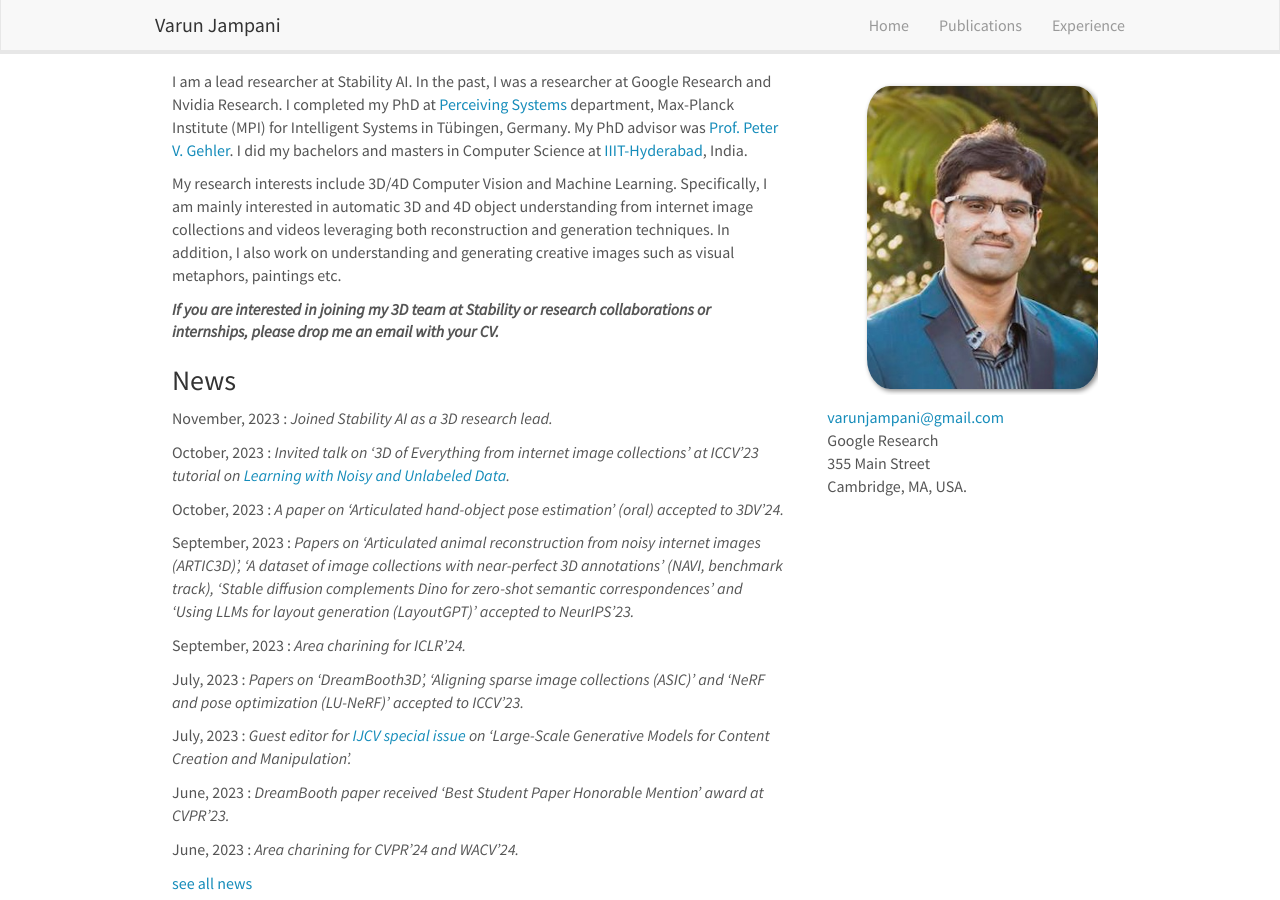
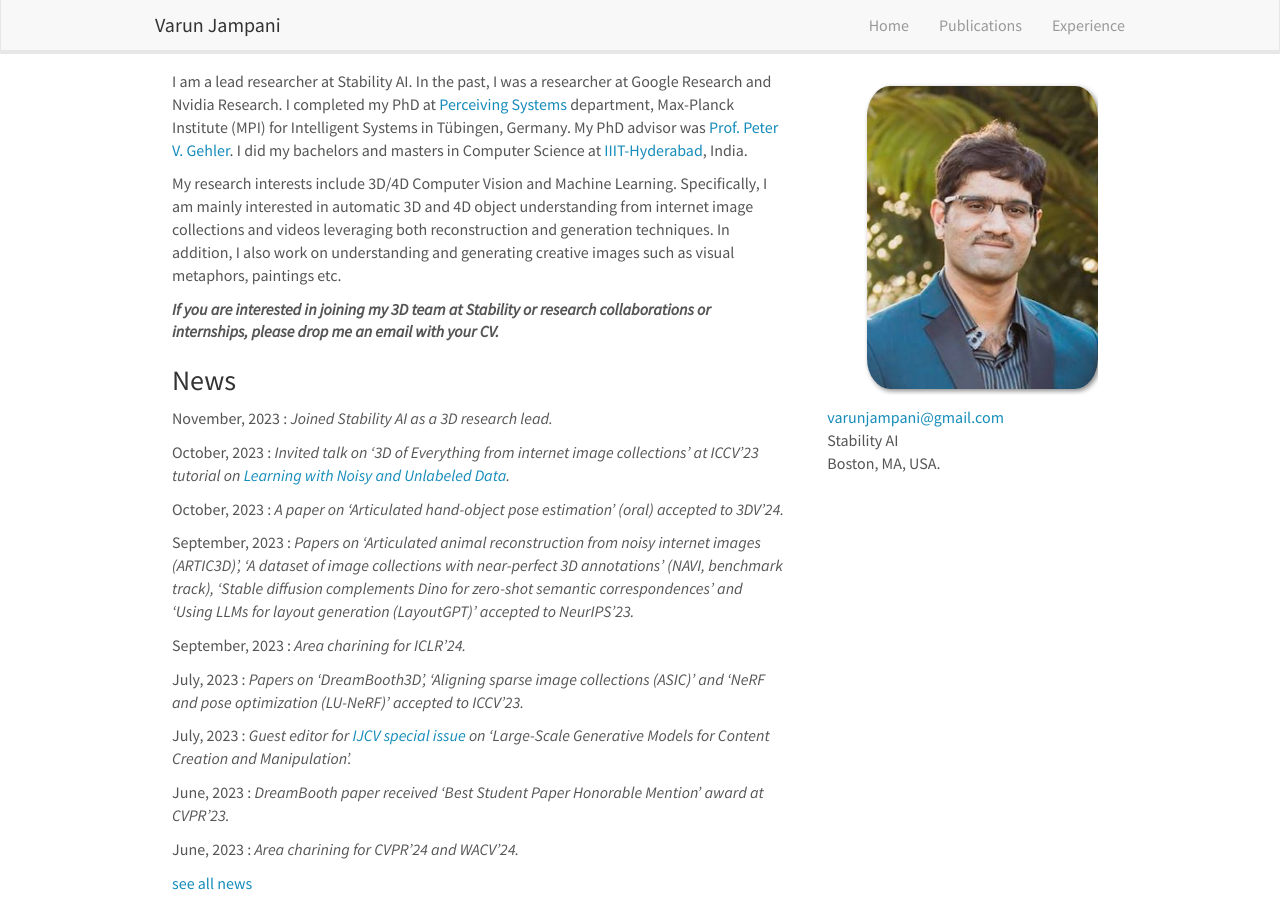
Before and after one commit to varunjampani/varunjampani.github.io, a Jekyll site: the page built from _pages/home.md, in a window 1280 px wide and 900 px high. Built offline with Jekyll 4.4.1, drawn with Linux system fonts in a browser that asks for light colours; nearby versions of some CDN libraries.

Commit message:
Update home.md

```diff
--- a/_pages/home.md
+++ b/_pages/home.md
@@ -43,9 +43,8 @@ My research interests include 3D/4D Computer Vision and Machine Learning. Specif
   <!-- <br clear="all" /> -->
 
   <A HREF="mailto:&#118;&#097;&#114;&#117;&#110;&#106;&#097;&#109;&#112;&#097;&#110;&#105;&#064;&#103;&#109;&#097;&#105;&#108;&#046;&#099;&#111;&#109;">&#118;&#097;&#114;&#117;&#110;&#106;&#097;&#109;&#112;&#097;&#110;&#105;&#064;&#103;&#109;&#097;&#105;&#108;&#046;&#099;&#111;&#109;</A> <br>
-  Google Research <br>
-  355 Main Street<br>
-  Cambridge, MA, USA.<br>
+  Stability AI <br>
+  Boston, MA, USA.<br>
 
 
 </div>
```
